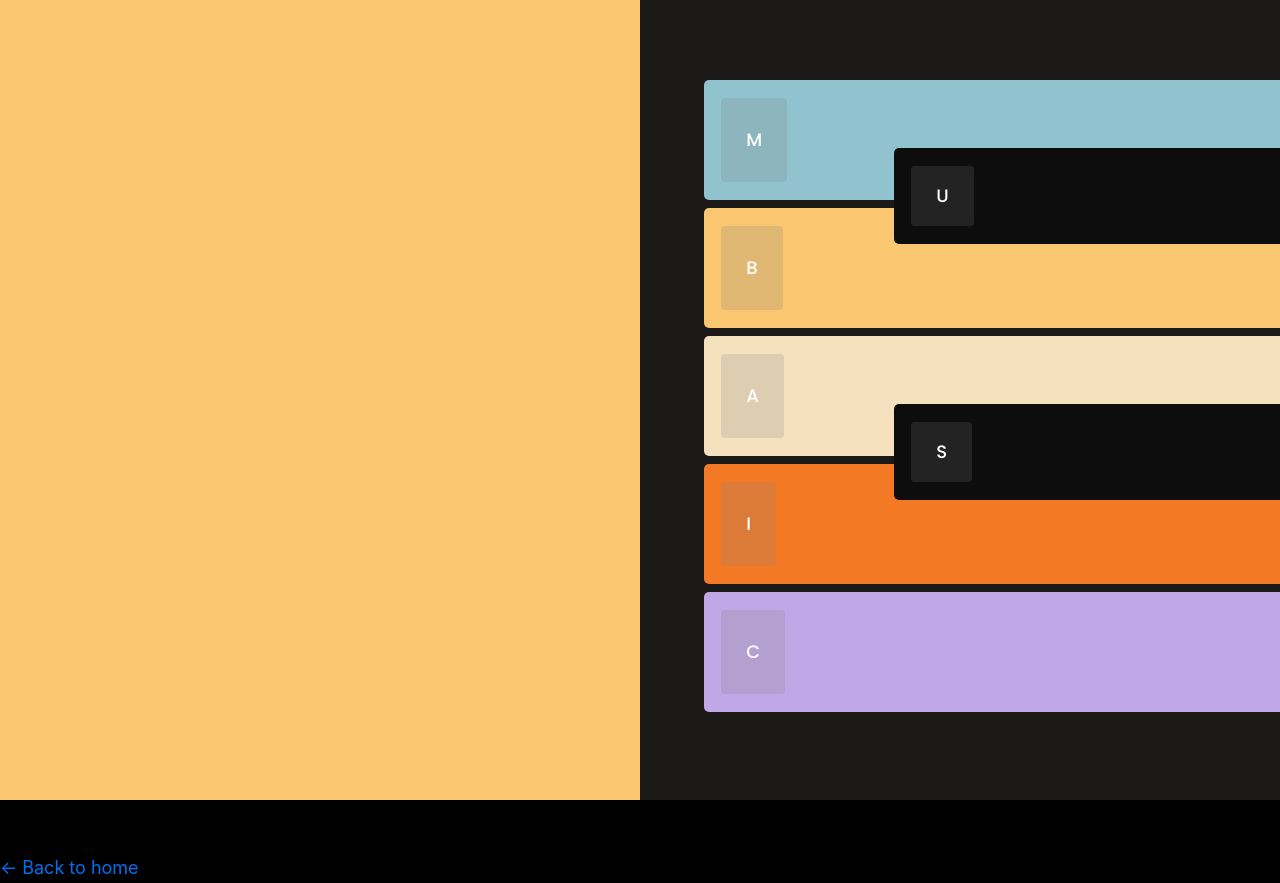
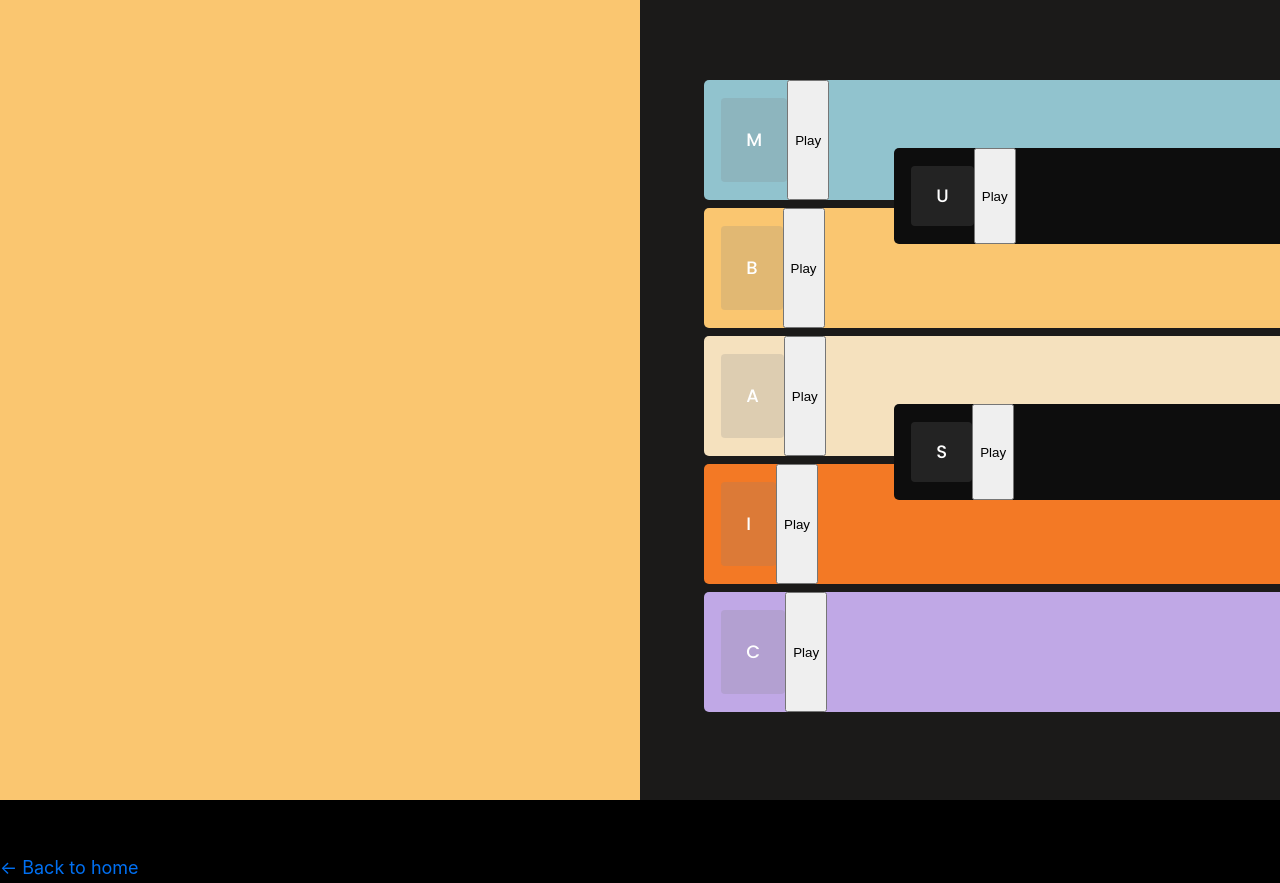
Before and after one commit to waynecen/lets-code, a Next.js app: page /pens/mubasic in a window 1280 px wide. Built offline with nearby package versions, Linux system fonts and the light colour scheme.

Commit message:
Add use-sound, update pnpm, testing mubasic audio

```diff
--- a/components/PianoKey.tsx
+++ b/components/PianoKey.tsx
@@ -4,6 +4,12 @@ import ConditionalWrapper from "./ConditionalWrapper";
 
 export default function PianoKey() {
 	const pianoKeys = pianoKeyData.map((key, index) => {
+		let audio = new Audio("/music/elevator.mp3");
+
+		const start = () => {
+			audio.play();
+		};
+
 		return (
 			<ConditionalWrapper
 				key={index}
@@ -15,6 +21,7 @@ export default function PianoKey() {
 					style={{ backgroundColor: key.backgroundColor }}
 				>
 					<p className={styles.letterBox}>{key.letter}</p>
+					<button onClick={start}>Play</button>
 				</div>
 			</ConditionalWrapper>
 		);
--- a/package.json
+++ b/package.json
@@ -11,7 +11,8 @@
   "dependencies": {
     "next": "12.2.5",
     "react": "18.2.0",
-    "react-dom": "18.2.0"
+    "react-dom": "18.2.0",
+    "use-sound": "^4.0.1"
   },
   "devDependencies": {
     "@types/node": "18.7.4",
```
Also changed, not shown: 2 other files (tests, documents, lock files or other folders).
